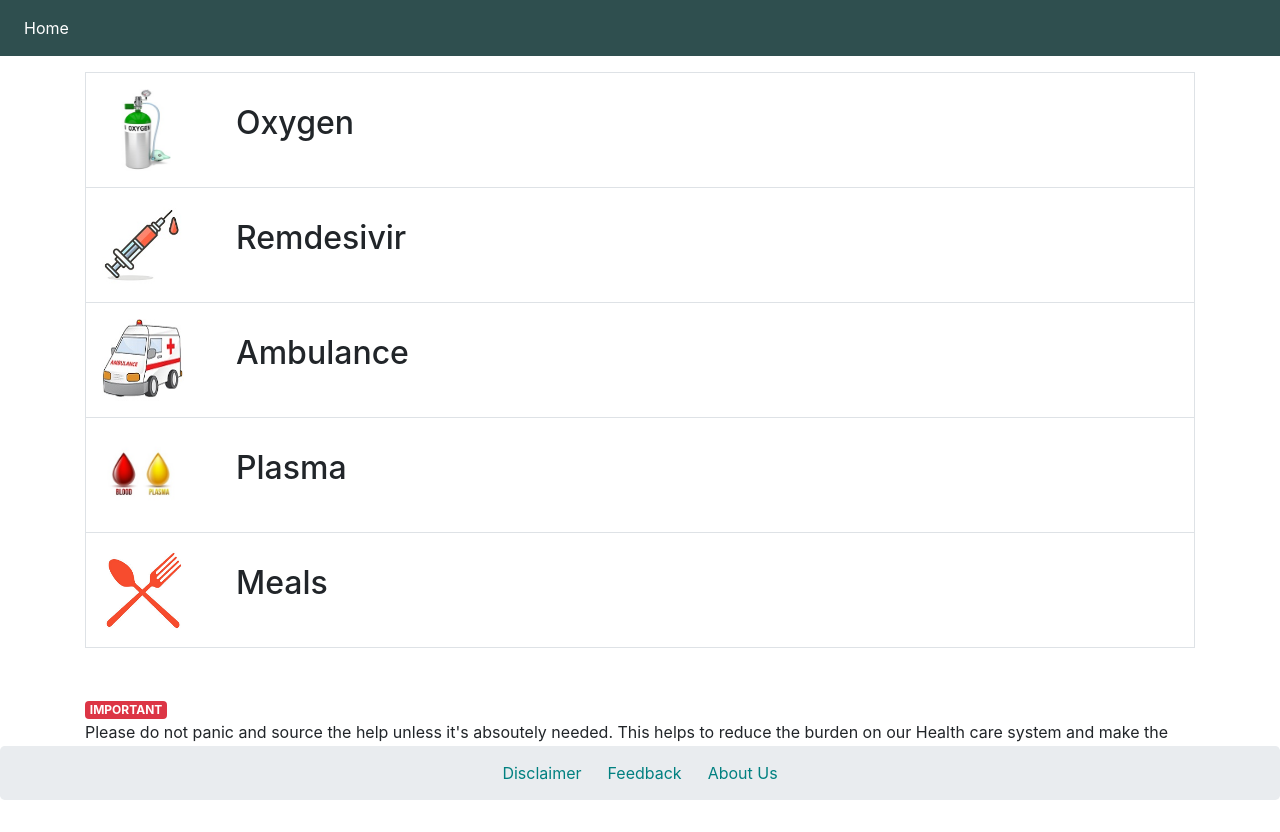
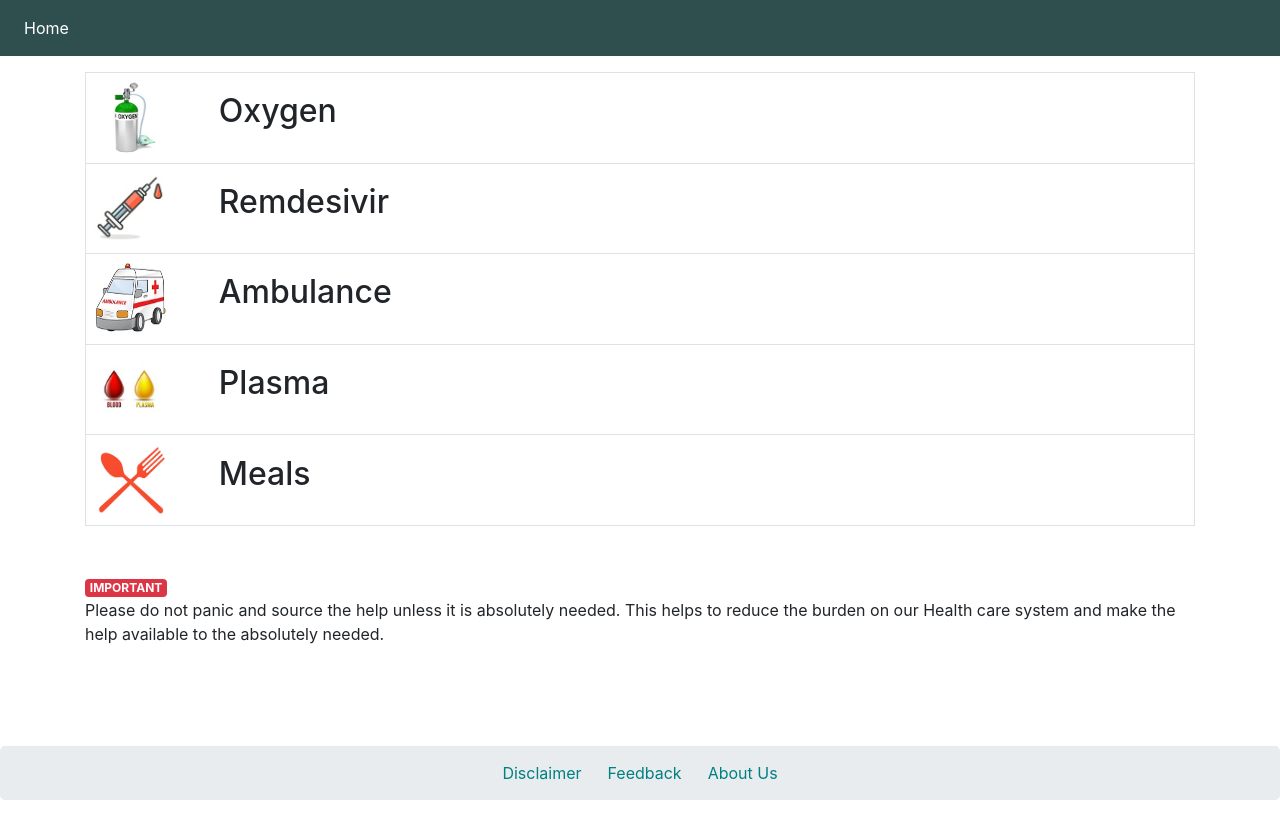
Before and after one commit to bangalore-covid-resources/covid-help-portal, a React (Create React App) app: page / in a window 1280 px wide. After the commit the page ends 800 px from the top, so only its background shows below. Built offline with nearby package versions, Linux system fonts and the light colour scheme.

Commit message:
Update the margins

```diff
--- a/src/components/help/help-summary.js
+++ b/src/components/help/help-summary.js
@@ -240,7 +240,7 @@
       ...new Set(providers.map((provider) => provider.providerType)),
     ];
     return (
-      <Row className="mb-5">
+      <Row className="mb-3">
         <Col md="1" className="mb-1">
           <Dropdown
             title="State"
@@ -280,7 +280,7 @@
   return (
     <Container fluid>
       <div
-        className="mb-5 mt-5 text-center border"
+        className="mb-3 mt-3 text-center border"
         style={{ backgroundColor: "azure", height: "5%" }}
       >
         <h1>
--- a/src/components/main/home.js
+++ b/src/components/main/home.js
@@ -15,7 +15,7 @@
         <td>
           <Image
             src={imgUrl}
-            style={{ width: "90px", height: "90px" }}
+            style={{ width: "80px", height: "80px" }}
             className=" border-0"
             thumbnail
           />
@@ -27,7 +27,7 @@
 
   return (
     <Container>
-      <Table bordered hover>
+      <Table bordered hover size="sm">
         <tbody>
           {renderHelpRow(
             process.env.PUBLIC_URL + "/images/oxygen.jpg",
@@ -64,7 +64,7 @@
               <Badge variant="danger">IMPORTANT</Badge>
             </span>
             <br />
-            Please do not panic and source the help unless it's absoutely
+            Please do not panic and source the help unless it is absolutely
             needed. This helps to reduce the burden on our Health care system
             and make the help available to the absolutely needed.
           </p>
--- a/src/router/routerConfig.js
+++ b/src/router/routerConfig.js
@@ -9,7 +9,7 @@
 import { HELP_CATEGORY } from "../constants/constants";
 
 const RouterConfig = () => (
-  <div className="mt-3 mb-5">
+  <div className="mt-3 mb-3">
     <Switch>
       <Route exact path={APPLICATION_URL.HOME} component={Home} />
       <Route path={APPLICATION_URL.OXYGEN}>
```
